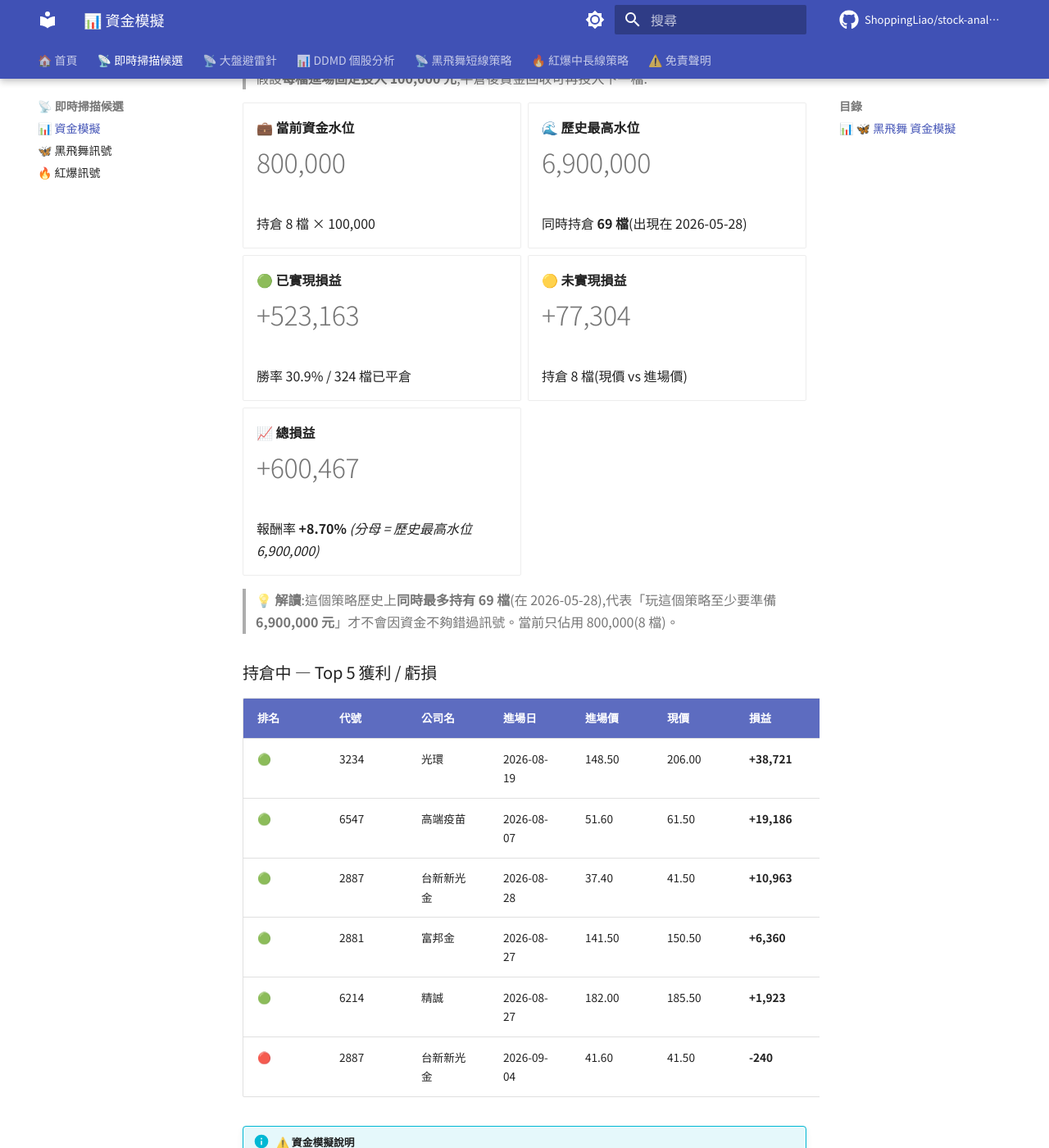
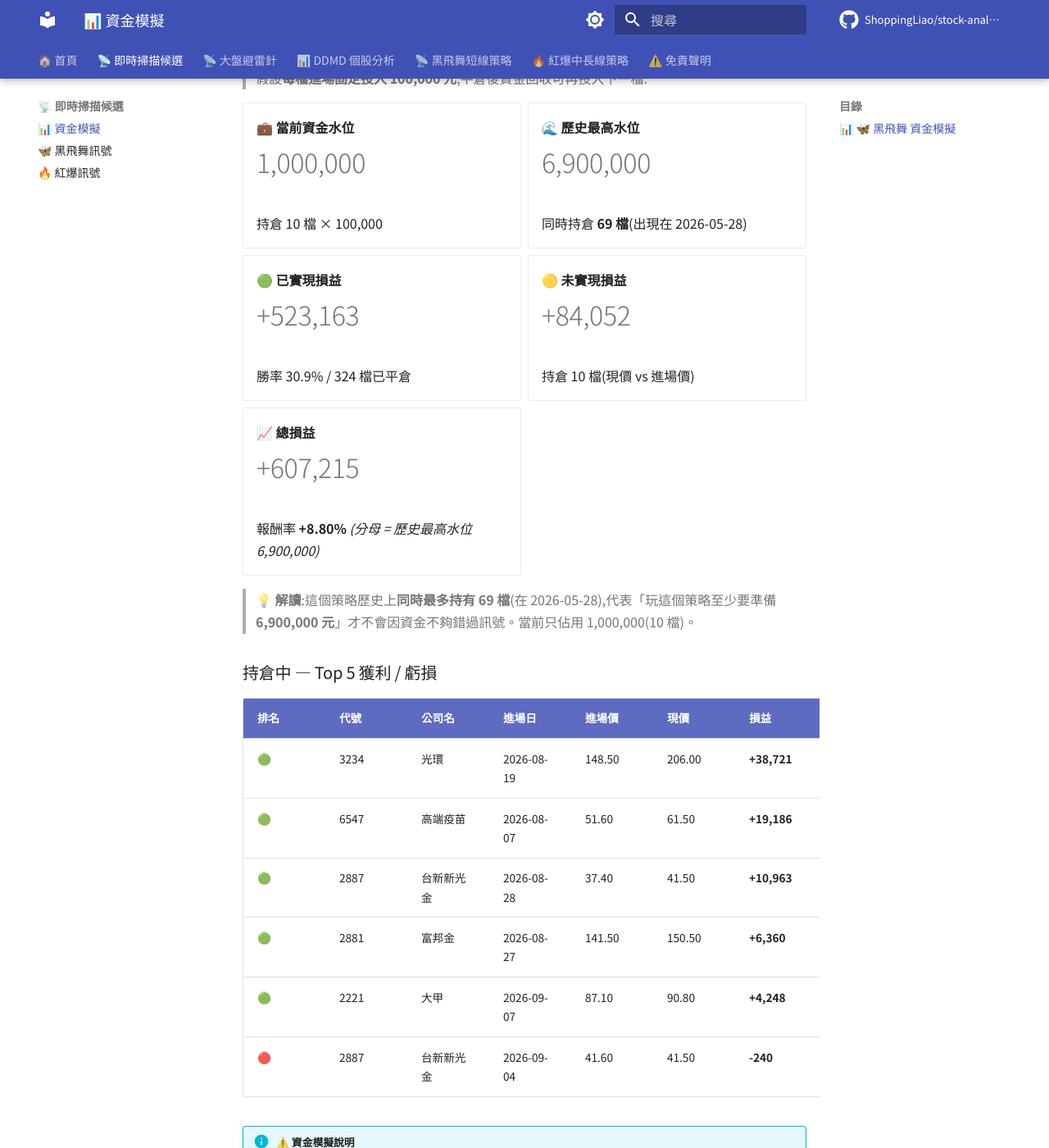
Before and after one commit to ShoppingLiao/stock-analysis-public, an MkDocs documentation site: the page built from docs/signals_capital.md, in a window 1280 px wide and 1400 px high, scrolled down 445 px. Shown: the whole window at 82% size. Built offline with MkDocs 1.6.1 and Material for MkDocs 9.7.7, drawn with Linux system fonts in a browser that asks for light colours; comment, search, counter and statistics services are not loaded; some of the changed text lies outside the part shown.

Commit message:
docs(signals): update BB + RB + capital (2026-09-07)

```diff
--- a/docs/signals_capital.md
+++ b/docs/signals_capital.md
@@ -17,9 +17,9 @@
 
 -   **💼 當前資金水位**
 
-    # 800,000
+    # 1,000,000
 
-    持倉 8 檔 × 100,000
+    持倉 10 檔 × 100,000
 
 -   **🌊 歷史最高水位**
 
@@ -35,19 +35,19 @@
 
 -   **🟡 未實現損益**
 
-    # +77,304
+    # +84,052
 
-    持倉 8 檔(現價 vs 進場價)
+    持倉 10 檔(現價 vs 進場價)
 
 -   **📈 總損益**
 
-    # +600,467
+    # +607,215
 
-    報酬率 **+8.70%** _(分母 = 歷史最高水位 6,900,000)_
+    報酬率 **+8.80%** _(分母 = 歷史最高水位 6,900,000)_
 
 </div>
 
-> **💡 解讀**:這個策略歷史上**同時最多持有 69 檔**(在 2026-05-28),代表「玩這個策略至少要準備 **6,900,000 元**」才不會因資金不夠錯過訊號。當前只佔用 800,000(8 檔)。
+> **💡 解讀**:這個策略歷史上**同時最多持有 69 檔**(在 2026-05-28),代表「玩這個策略至少要準備 **6,900,000 元**」才不會因資金不夠錯過訊號。當前只佔用 1,000,000(10 檔)。
 
 ### 持倉中 — Top 5 獲利 / 虧損
 
@@ -57,7 +57,7 @@
 | 🟢 | 6547 | 高端疫苗 | 2026-08-07 | 51.60 | 61.50 | **+19,186** | **+19.19%** |
 | 🟢 | 2887 | 台新新光金 | 2026-08-28 | 37.40 | 41.50 | **+10,963** | **+10.96%** |
 | 🟢 | 2881 | 富邦金 | 2026-08-27 | 141.50 | 150.50 | **+6,360** | **+6.36%** |
-| 🟢 | 6214 | 精誠 | 2026-08-27 | 182.00 | 185.50 | **+1,923** | **+1.92%** |
+| 🟢 | 2221 | 大甲 | 2026-09-07 | 87.10 | 90.80 | **+4,248** | **+4.25%** |
 | 🔴 | 2887 | 台新新光金 | 2026-09-04 | 41.60 | 41.50 | **-240** | **-0.24%** |
 
 !!! info "⚠️ 資金模擬說明"
@@ -135,9 +135,9 @@
 
 -   **💼 當前資金水位**
 
-    # 4,500,000
+    # 4,700,000
 
-    BB 800,000 + RB 3,700,000
+    BB 1,000,000 + RB 3,700,000
 
 -   **🌊 兩策略歷史最高水位**
 
@@ -153,15 +153,15 @@
 
 -   **🟡 未實現損益**
 
-    # +307,741
+    # +314,489
 
-    BB +77,304 + RB +230,437
+    BB +84,052 + RB +230,437
 
 -   **📈 總損益**
 
-    # +88,494
+    # +95,242
 
-    報酬率 **+0.39%** _(分母 = 兩策略歷史最高水位)_
+    報酬率 **+0.42%** _(分母 = 兩策略歷史最高水位)_
 
 </div>
 
```
Also changed, not shown: docs/signals_black_butterfly.md (+9 -12 lines).
